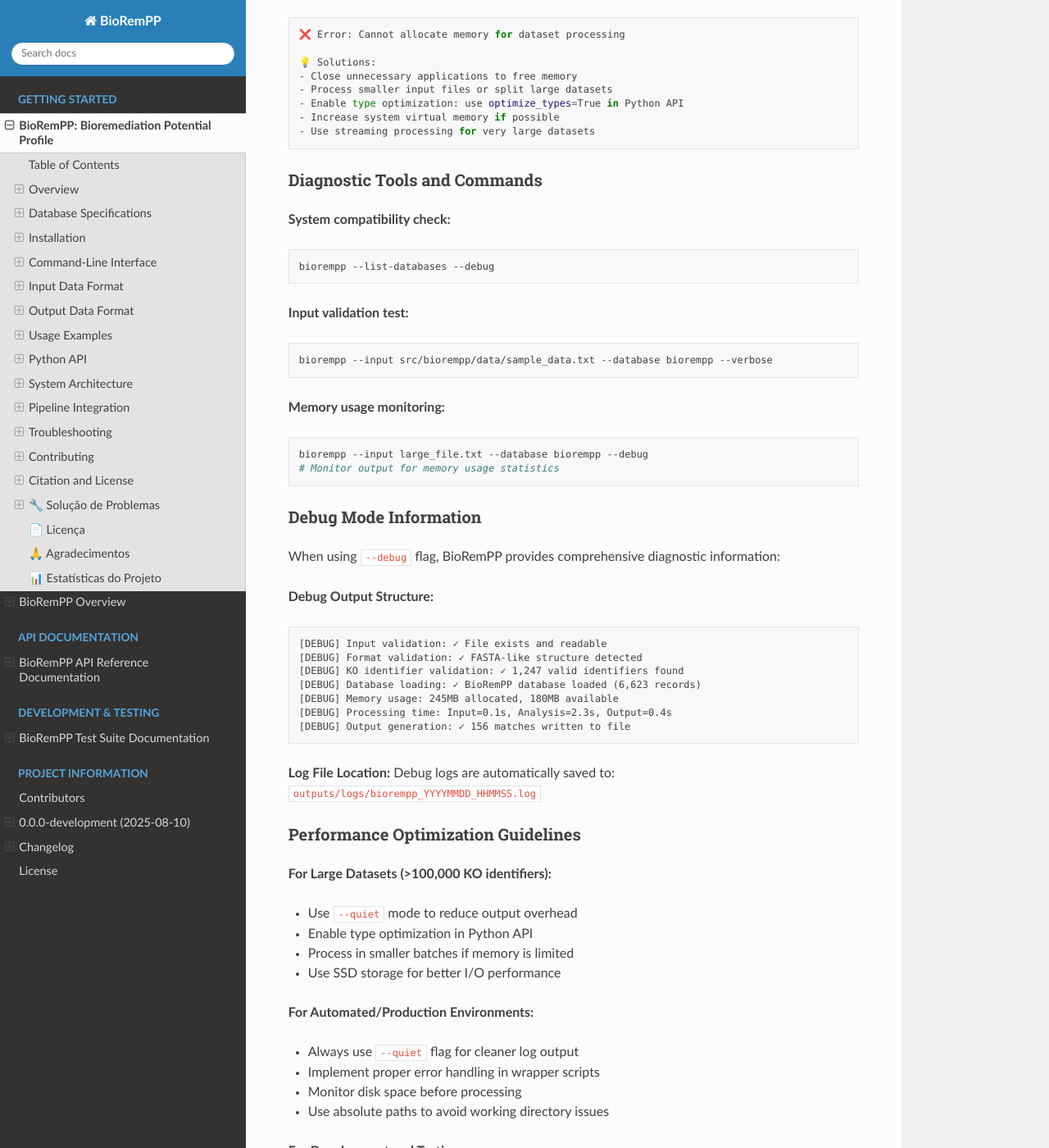
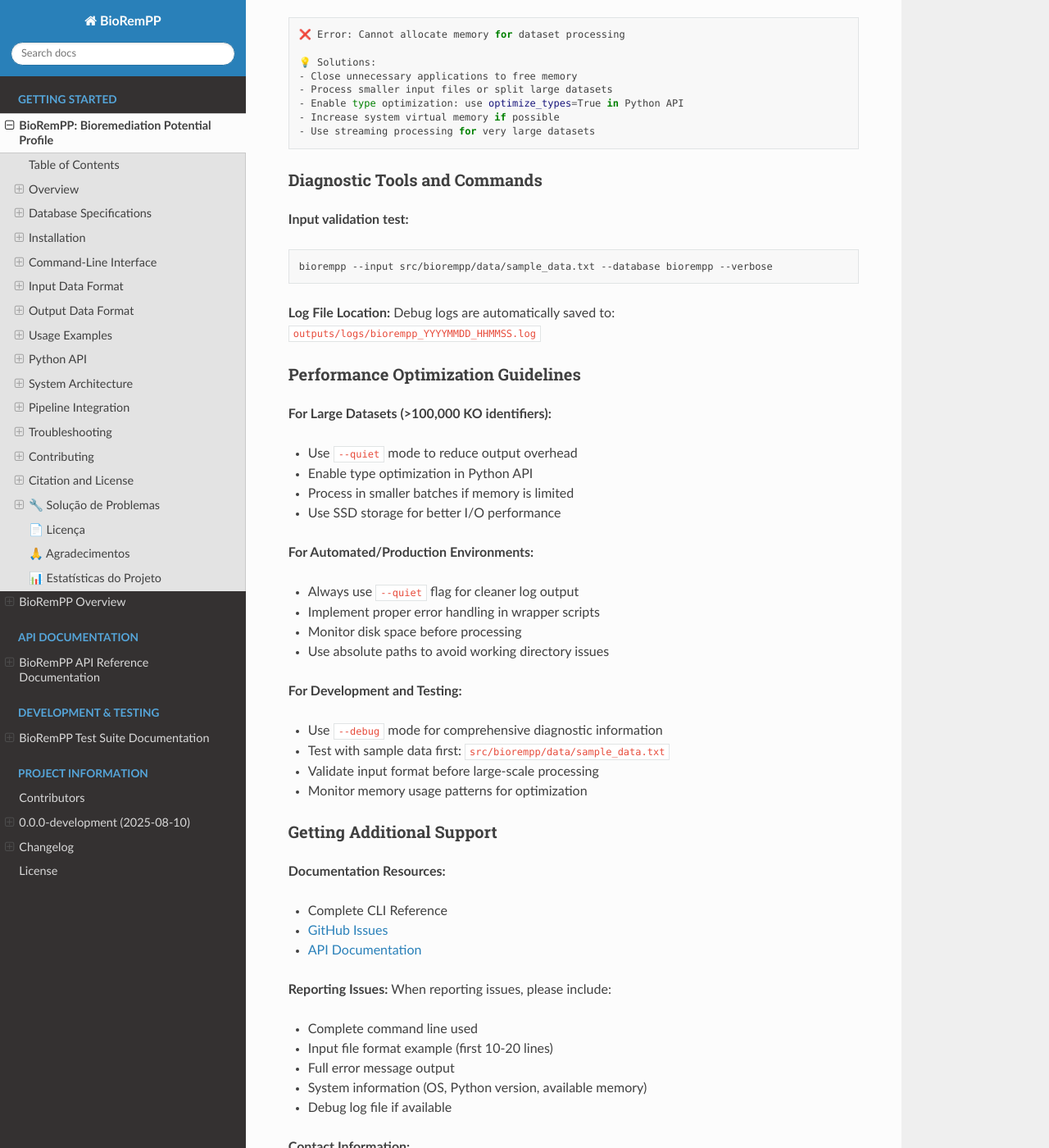
Before and after one commit to DougFelipe/biorempp, a Sphinx documentation site: the page built from docs/readme.md, in a window 1280 px wide and 1400 px high, scrolled down 21294 px. Shown: the whole window at 82% size. Built offline with Sphinx 7.4.7 and the Read the Docs theme 3.1.0, drawn with Linux system fonts in a browser that asks for light colours; pages that are not in the unit, such as notebooks, are missing from menus.

Commit message:
Refactor CLI verbosity handling and enhance output formatting
- Removed system compatibility check and memory usage monitoring from documentation.
- Updated verbosity settings in application to include a default "normal" mode.
- Modified output formatter to suppress output in quiet mode and adjusted feedback manager initialization based on verbosity.
- Enhanced user feedback manager to conditionally display messages based on verbosity level.
- Added a comprehensive technical demonstration notebook for BioRemPP CLI, covering installation, command usage, and analysis workflows.

````diff
--- a/docs/readme.md
+++ b/docs/readme.md
@@ -977,35 +977,9 @@ Valid options: biorempp, hadeg, kegg, toxcsm
 
 ### Diagnostic Tools and Commands
 
-**System compatibility check:**
-```bash
-biorempp --list-databases --debug
-```
-
 **Input validation test:**
 ```bash
 biorempp --input src/biorempp/data/sample_data.txt --database biorempp --verbose
-```
-
-**Memory usage monitoring:**
-```bash
-biorempp --input large_file.txt --database biorempp --debug
-# Monitor output for memory usage statistics
-```
-
-### Debug Mode Information
-
-When using `--debug` flag, BioRemPP provides comprehensive diagnostic information:
-
-**Debug Output Structure:**
-```text
-[DEBUG] Input validation: ✓ File exists and readable
-[DEBUG] Format validation: ✓ FASTA-like structure detected
-[DEBUG] KO identifier validation: ✓ 1,247 valid identifiers found
-[DEBUG] Database loading: ✓ BioRemPP database loaded (6,623 records)
-[DEBUG] Memory usage: 245MB allocated, 180MB available
-[DEBUG] Processing time: Input=0.1s, Analysis=2.3s, Output=0.4s
-[DEBUG] Output generation: ✓ 156 matches written to file
 ```
 
 **Log File Location:**
````
Also changed, not shown: 4 other files.
